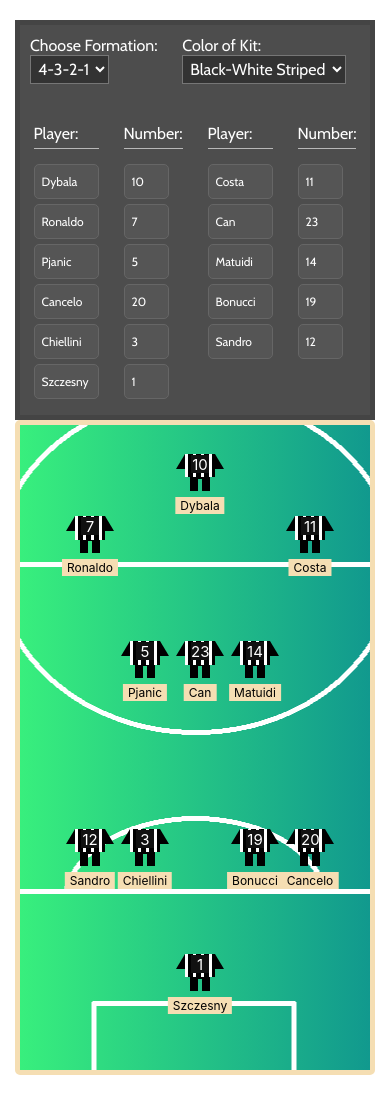
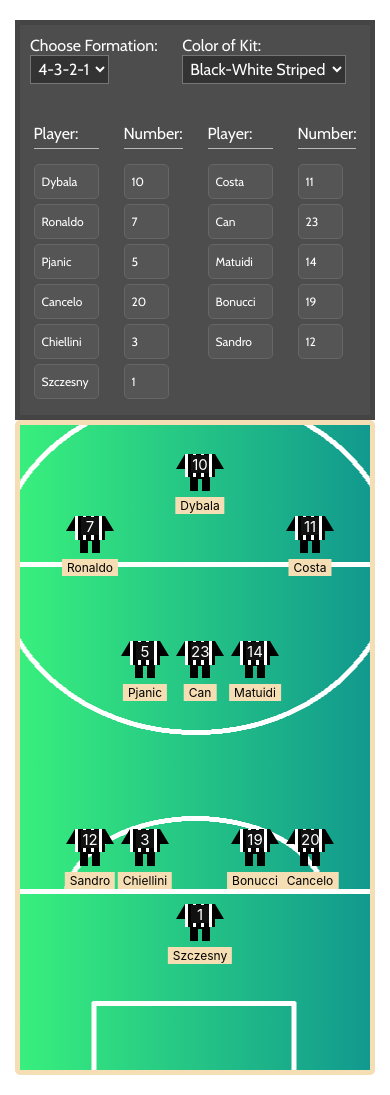
Before and after one commit to Yamo93/react_lineup_picker, a React (Create React App) app: page / in a window 390 px wide. Built offline with nearby package versions, Linux system fonts and the light colour scheme.

Commit message:
slight change

```diff
--- a/src/components/Player/Player.module.css
+++ b/src/components/Player/Player.module.css
@@ -522,3 +522,15 @@
     position: absolute;
     bottom: 0;
 }
+
+@media screen and (max-width: 600px) {
+    .GK442, .GK343, .GK, .GK352, .GK433 {
+        bottom: 30px;
+    }
+}
+
+@media screen and (max-width: 500px) {
+    .GK442, .GK343, .GK, .GK352, .GK433 {
+        bottom: 50px;
+    }
+}
```
